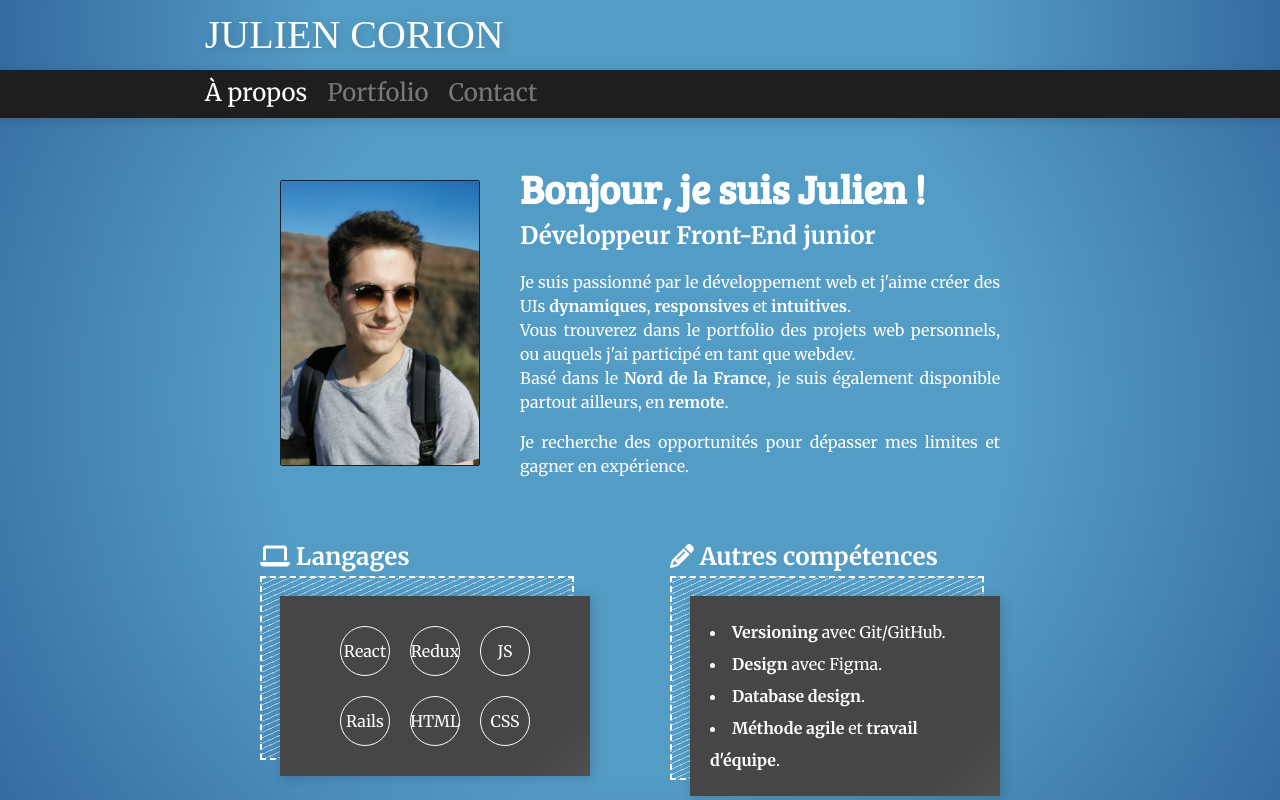
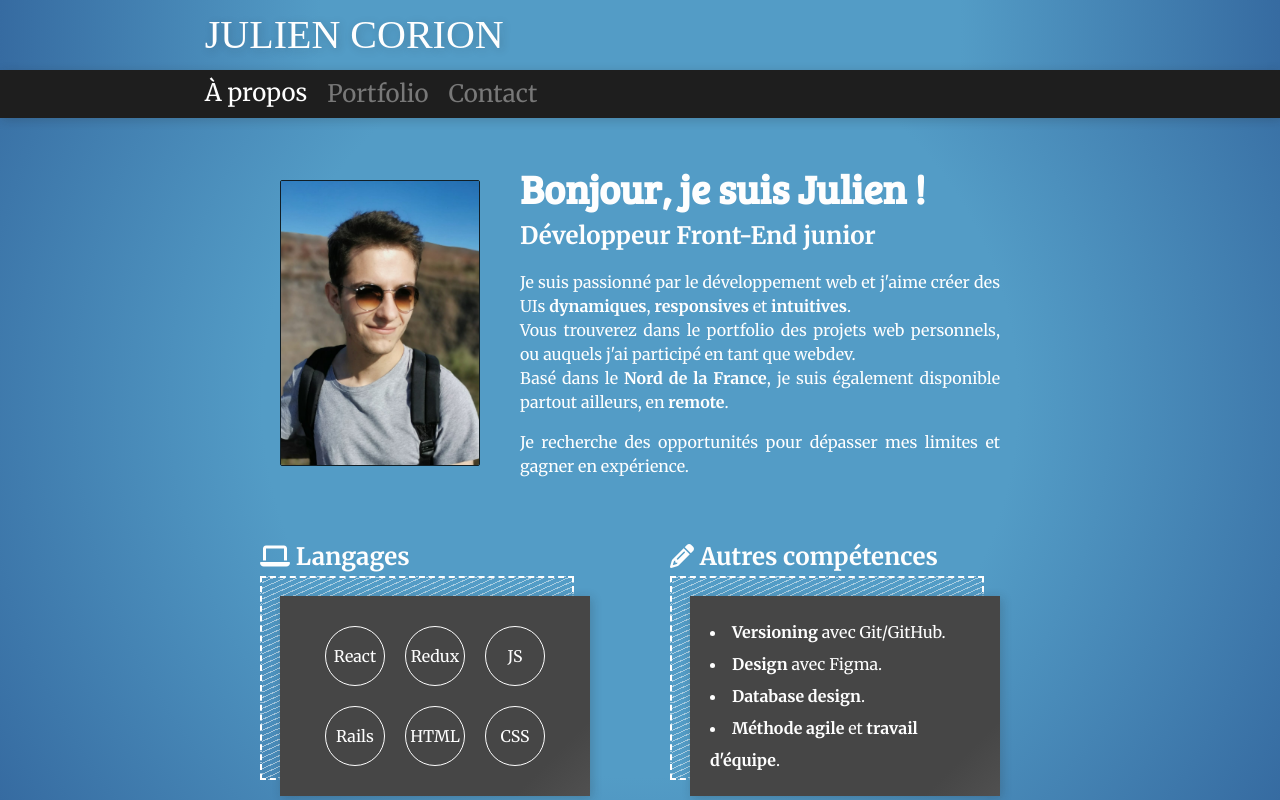
Before and after one commit to Mordhin/portfolio, a React (Create React App) app: page / in a window 1280 px wide. Shown: the top 800 px of the page. Built offline with nearby package versions, Linux system fonts and the light colour scheme; a web font is replaced by a local one.

Commit message:
language tags resized & navbar cleaned

```diff
--- a/src/components/Footer.js
+++ b/src/components/Footer.js
@@ -5,8 +5,12 @@
 
         <div>Contact : astram59@gmail.com</div>
         <ul>
+          <a href='https://www.linkedin.com/in/julien-corion-4945021b1' target='blank'>
             <li><i className="fab fa-linkedin"></i></li>
+          </a>
+          <a href='https://github.com/Mordhin' target='blank'>
             <li><i className="fab fa-github-square"></i></li>
+          </a>
             <li><i className="fab fa-twitter-square"></i></li>
         </ul>
 
--- a/src/components/Navbar.scss
+++ b/src/components/Navbar.scss
@@ -29,8 +29,7 @@
     box-shadow: 2px 2px 10px rgba(30, 30, 30, 0.2);
     padding: 5px 16%;
     display: flex;
-    overflow-x: scroll;
-    overflow-y: auto;
+    align-items: center;
     white-space: nowrap;
     &::-webkit-scrollbar {
       background-color: transparent;
--- a/src/components/Tags/Language.scss
+++ b/src/components/Tags/Language.scss
@@ -1,6 +1,6 @@
 .language {
-    height: 50px;
-    width: 50px;
+    height: 60px;
+    width: 60px;
     color: #fefefe;
     margin: 10px;
     padding: 5px;
```
